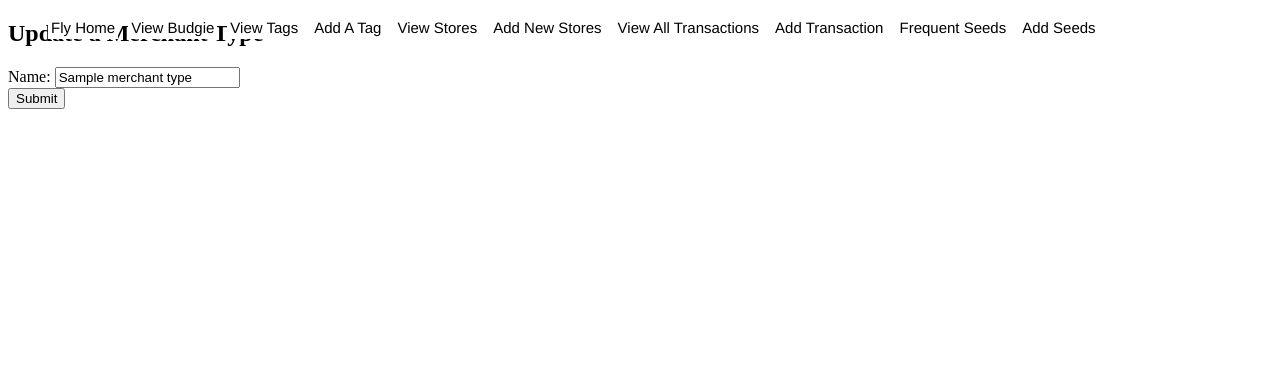
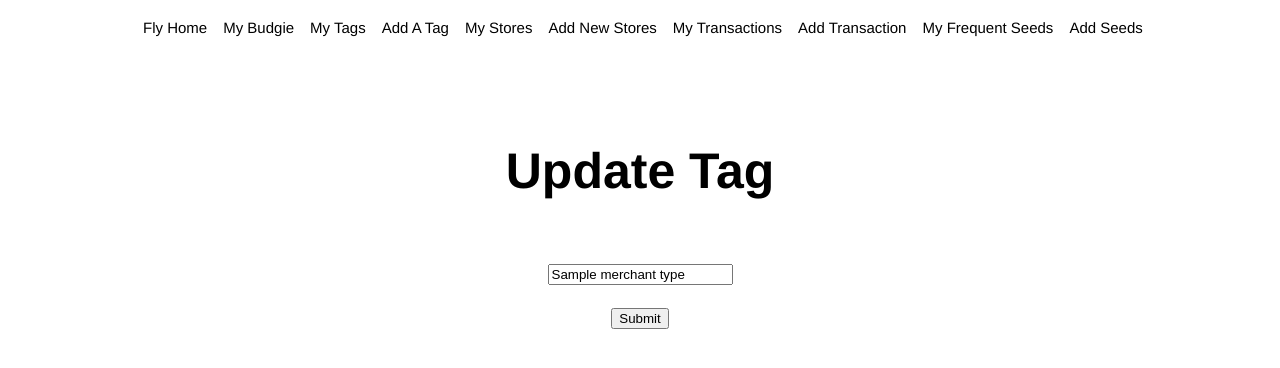
Before and after one commit to pvaliani/spending_tracker_app, a Flask app: page /merchanttypes/1/edit in a window 1280 px wide. Shown: the top 368 px of the page. Run offline with Flask 2, Linux system fonts and the light colour scheme; a database or web service that is not in the repository returns one stand-in record (values such as "Sample title"); some libraries are stand-ins or nearby versions.

Commit message:
...yet more CSS styling. RIP me

```diff
--- a/static/style.css
+++ b/static/style.css
@@ -28,6 +28,7 @@
     justify-content: center;
     position: absolute;
     top: 0;
+    left: 100px;
 
 
 }
@@ -143,6 +144,29 @@
 
 }
 
+
+#tag-edit-header {
+
+    font-family: Helvetica, sans-serif;
+    font-size: 50px;
+    font-weight: bold;
+    text-align: center;
+    padding-top: 100px;
+
+
+}
+
+
+.tag-edit {
+
+    font-family: Helvetica, sans-serif;
+    font-size: 20px;
+    text-align: center;
+    padding-top: 20px;
+
+
+}
+
 /* -------------MERCHANT TAGS CSS--------------- */
 
 
--- a/templates/base.html
+++ b/templates/base.html
@@ -15,27 +15,27 @@
                 <li><a href="/" class="nav-button">Fly Home</a></li>
                 <li class="sub-menus">
                     <!-- Your Budgie -->
-                    <li><a href="/userbudgets" class="nav-button">View Budgie</a></li>
+                    <li><a href="/userbudgets" class="nav-button">My Budgie</a></li>
                     <!-- <li><a href="/userbudgets/new">Add Budget</a></li> -->
                 </li>
                 <li class="sub-menus">
                     <!-- Spending Tags -->
-                        <li><a href="/merchanttypes" class="nav-button">View Tags</a></li>
+                        <li><a href="/merchanttypes" class="nav-button">My Tags</a></li>
                         <li><a href="/merchanttypes/new" class="nav-button">Add A Tag</a></li>
                 </li>
                 <li class="sub-menus">
                     <!-- Stores -->
-                        <li><a href="/merchants" class="nav-button">View Stores</a></li>
+                        <li><a href="/merchants" class="nav-button">My Stores</a></li>
                         <li><a href="/merchants/new" class="nav-button">Add New Stores</a></li>
                 </li>
                 <li class="sub-menus">
                     <!-- Transactions -->
-                        <li><a href="/transactions" class="nav-button">View All Transactions</a></li>
+                        <li><a href="/transactions" class="nav-button">My Transactions</a></li>
                         <li><a href="/transactions/new" class="nav-button">Add Transaction</a></li>
                 </li>
                 <li class="sub-menus">
                     <!-- Amounts -->
-                        <li><a href="/amounts" class="nav-button">Frequent Seeds</a></li>
+                        <li><a href="/amounts" class="nav-button"> My Frequent Seeds</a></li>
                         <li><a href="/amounts/new" class="nav-button">Add Seeds</a></li>
                 </li>
 
--- a/templates/merchant_types/edit.html
+++ b/templates/merchant_types/edit.html
@@ -1,14 +1,14 @@
 {% extends "base.html" %}
 {% block content %}
 
-<h2>Update a Merchant Type</h2>
+<h2 id="tag-edit-header">Update Tag</h2>
 
 <form action="/merchanttypes" method="POST">
-    <div>
-        <label for="name">Name:</label>
+    <div class="tag-edit">
+        <label for="name"></label>
         <input type="text" id="name" name="name" value="{{ merchant_type.name }}">
     </div>
-    <div>
+    <div class="tag-edit">
         <input type="submit">
     </div>
 </form>
```
Also changed, not shown: other parts of static/style.css (+48 -0 lines), templates/merchants/edit.html (+4 -4 lines), templates/merchants/show.html (+10 -1 lines).
